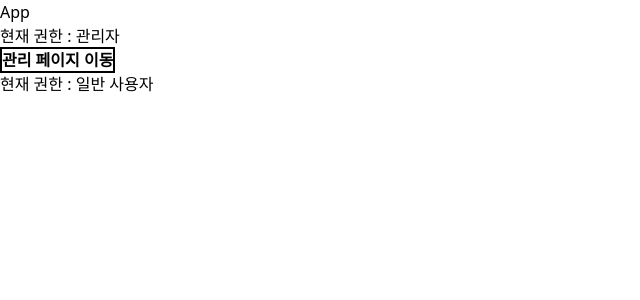
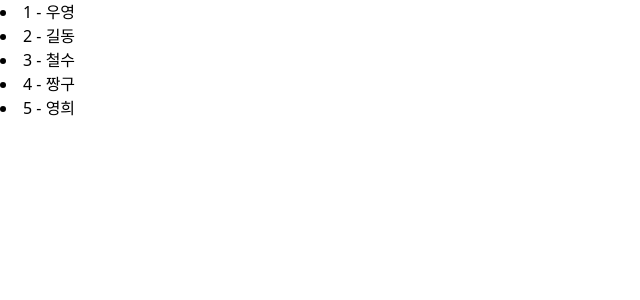
Before and after one commit to kablt-6362/remote-local, a React (Vite) app in the folder React/my-react-app/: page / in a window 1280 px wide. Shown: the top 300 px of the page, without its empty margins (0-640 px from the left). Built offline with nearby package versions, Linux system fonts and the light colour scheme.

Commit message:
리스트랜더링

```diff
--- a/React/my-react-app/src/App.jsx
+++ b/React/my-react-app/src/App.jsx
@@ -1,10 +1,9 @@
 import React from "react";
-import Container from "./components/Condition/Container";
+import Container from "./components/List/Container";
 
 export default function App() {
   return (
     <div>
-      App
       <Container></Container>
     </div>
   );
--- /dev/null
+++ b/React/my-react-app/src/components/List/Container.jsx
@@ -0,0 +1,22 @@
+import React from "react";
+import User from "./User";
+
+export default function Container() {
+  const array = [1, 2, 3, 4, 5];
+
+  const userArray = [
+    { id: 1, name: "우영" },
+    { id: 2, name: "길동" },
+    { id: 3, name: "철수" },
+    { id: 4, name: "짱구" },
+    { id: 5, name: "영희" },
+  ];
+
+  return (
+    <div>
+      {userArray.map((userElement) => {
+        return <User user={userElement}></User>;
+      })}
+    </div>
+  );
+}
--- /dev/null
+++ b/React/my-react-app/src/components/List/User.jsx
@@ -0,0 +1,11 @@
+import React from "react";
+
+export default function User({ user }) {
+  return (
+    <div>
+      <li>
+        {user.id} - {user.name}
+      </li>
+    </div>
+  );
+}
```
